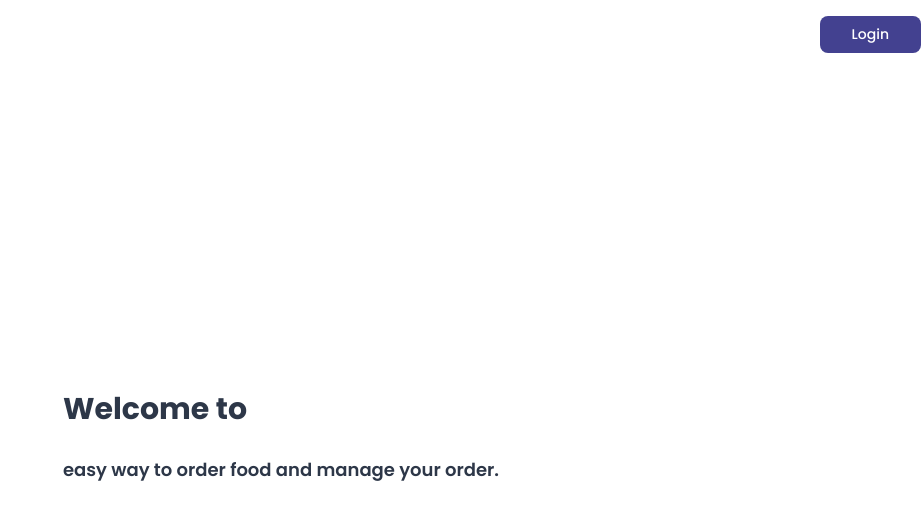
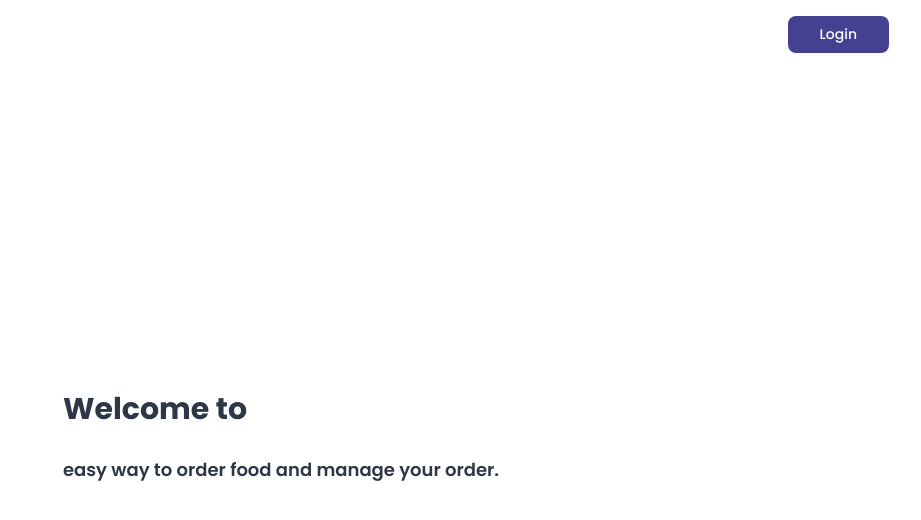
Before and after one commit to BabyCode10/food-store-app, a React (Create React App) app: page / in a window 1280 px wide. Shown: the top 520 px of the page, without its empty margins (359-1280 px from the left). Built offline with nearby package versions, Linux system fonts and the light colour scheme; no server answers.

Commit message:
updated view welcome page

```diff
--- a/src/pages/welcome/index.js
+++ b/src/pages/welcome/index.js
@@ -8,7 +8,7 @@ const Welcome = () => {
   return (
     <div className="h-screen min-h-screen flex flex-col">
       <div className="py-4">
-        <div className="flex items-center justify-between container mx-auto">
+        <div className="flex items-center justify-between container mx-auto px-8">
           <div className="text-lg text-gray-800 font-semibold">
             {process.env.REACT_APP_NAME}
           </div>
```
